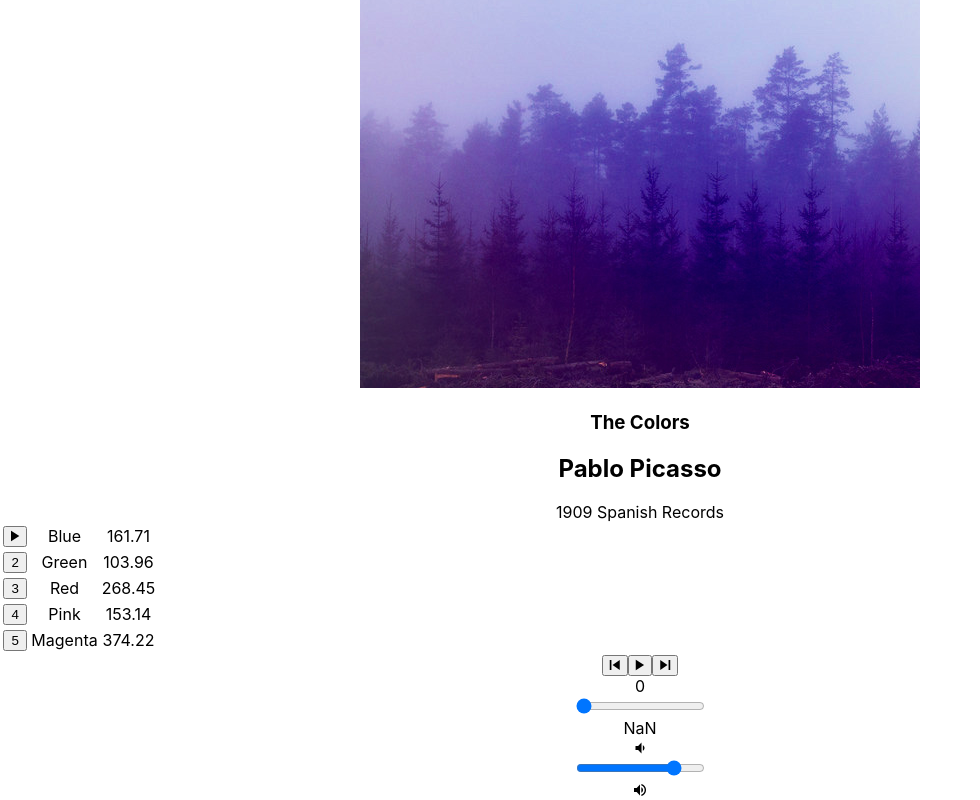
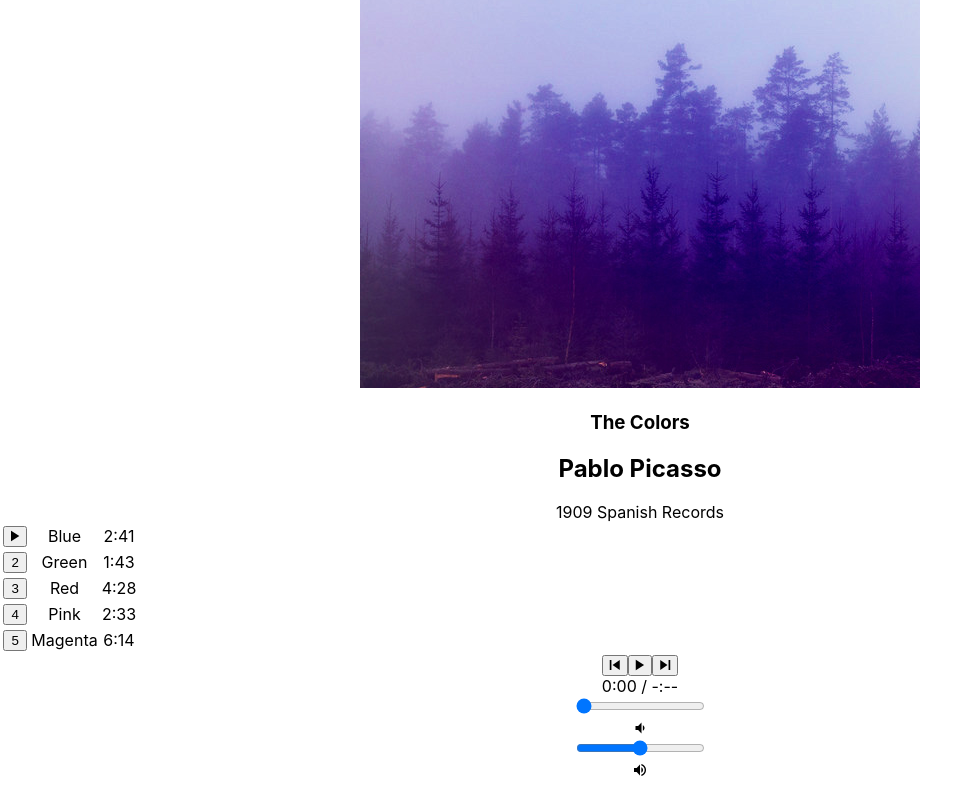
Before and after one commit to jvelis94/bloc-jams-react, a React (Create React App) app: page /album/the-colors in a window 1280 px wide. Shown: the part 274-1074 px from the top of the page, without its empty margins (0-980 px from the left). Built offline with nearby package versions, Linux system fonts and the light colour scheme.

Commit message:
assignment-rangeInputs complete

```diff
--- a/src/components/Album.js
+++ b/src/components/Album.js
@@ -16,11 +16,14 @@
        isPlaying: false,
        isHovered: false,
        currentTime: 0,
-       duration: album.songs[0].duration
+       duration: album.songs[0].duration,
+       volume: 0.5,
     };
 
     this.audioElement = document.createElement('audio');
     this.audioElement.src = album.songs[0].audioSrc;
+    this.audioElement.volume = this.state.volume;
+
 	}
 
 	componentDidMount() {
@@ -91,6 +94,26 @@
      this.setState({ currentTime: newTime });
    }
 
+   handleVolumeChange(e) {
+     const newVolume = e.target.value;
+     this.audioElement.volume = newVolume;
+     this.setState({ volume: newVolume });
+   }
+
+   formatTime(seconds) {
+   	if (isNaN(seconds)) { return "-:--"; }
+    const fullSeconds = Math.floor(seconds);
+    const minutes = Math.floor(fullSeconds / 60);
+    const secondsRemaining = fullSeconds % 60;
+    let output = minutes + ':';
+    if (secondsRemaining < 10) {
+      output += '0';
+    }
+    output += secondsRemaining;
+    return output;
+  }
+
+
 
 	render() {
 		return (
@@ -126,7 +149,7 @@
 									</button>
 								</td>
 								<td>{song.title}</td>
-								<td>{song.duration}</td>
+								<td>{this.formatTime(song.duration)}</td>
                     		</tr>
 						)}
 
@@ -137,10 +160,14 @@
            				currentSong={this.state.currentSong}
            				currentTime={this.audioElement.currentTime}
            				duration={this.audioElement.duration}
+           				volume={this.state.volume}
            				handleSongClick={() => this.handleSongClick(this.state.currentSong)}
            				handlePrevClick={() => this.handlePrevClick()}
            				handleNextClick={() => this.handleNextClick()}
            				handleTimeChange={(e) => this.handleTimeChange(e)}
+           				formatTime={(e) => this.formatTime(e)}
+          				handleVolumeChange={(e) => this.handleVolumeChange(e)}
+
            			/>
 			</section>
 );
--- a/src/components/PlayerBar.js
+++ b/src/components/PlayerBar.js
@@ -18,7 +18,7 @@
          </section>
 
          <section id="time-control">
-           <div className="current-time">{this.props.currentTime}</div>
+           <div className="current-time">{this.props.formatTime(this.props.currentTime)} / {this.props.formatTime(this.props.duration)} </div>
            <input
              type="range"
              className="seek-bar"
@@ -28,12 +28,20 @@
              step="0.01"
              onChange={this.props.handleTimeChange}
            />
-           <div className="total-time">{this.props.duration}</div>
+
          </section>
 
          <section id="volume-control">
            <div className="icon ion-md-volume-low"></div>
-           <input type="range" className="seek-bar" value="80" />
+           <input
+             type="range"
+             className="seek-bar"
+             value={this.props.volume}
+             max="1"
+             min="0"
+             step="0.001"
+             onChange={this.props.handleVolumeChange}
+           />
            <div className="icon ion-md-volume-high"></div>
          </section>
 
```
